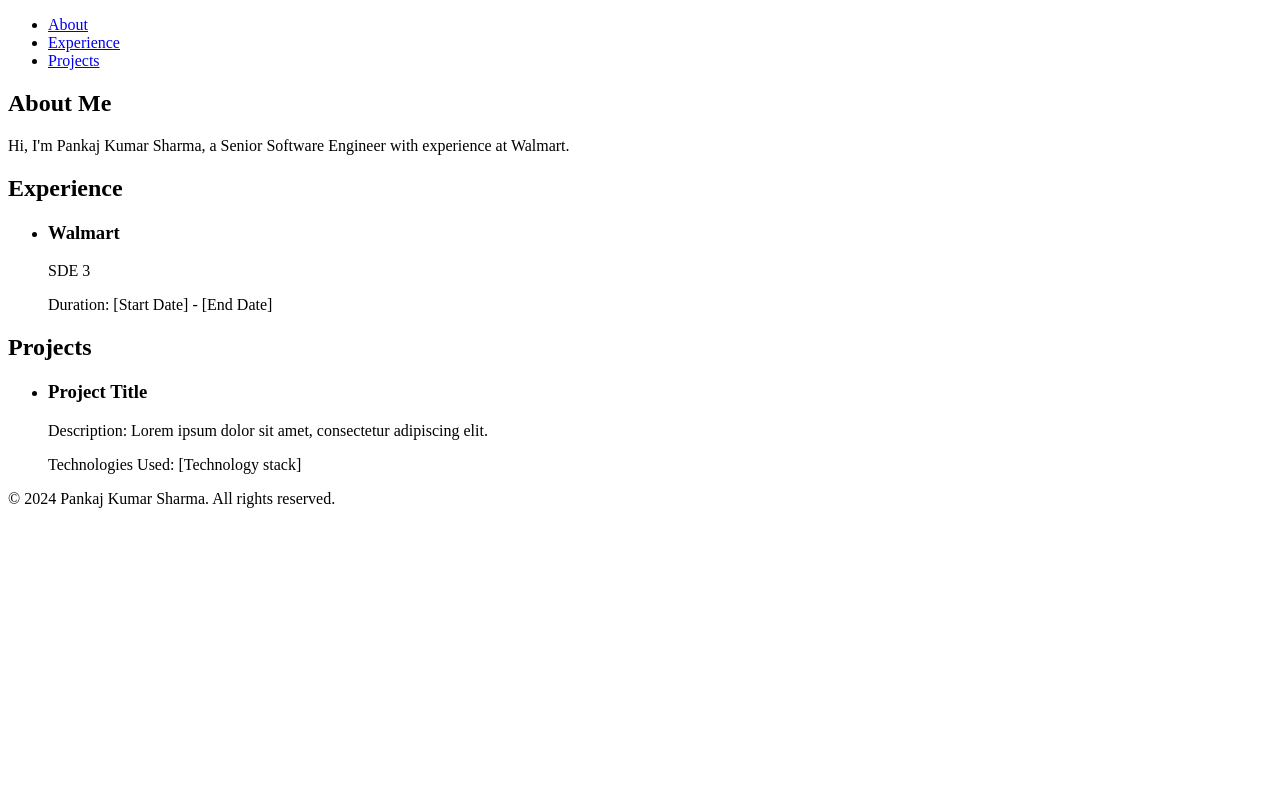
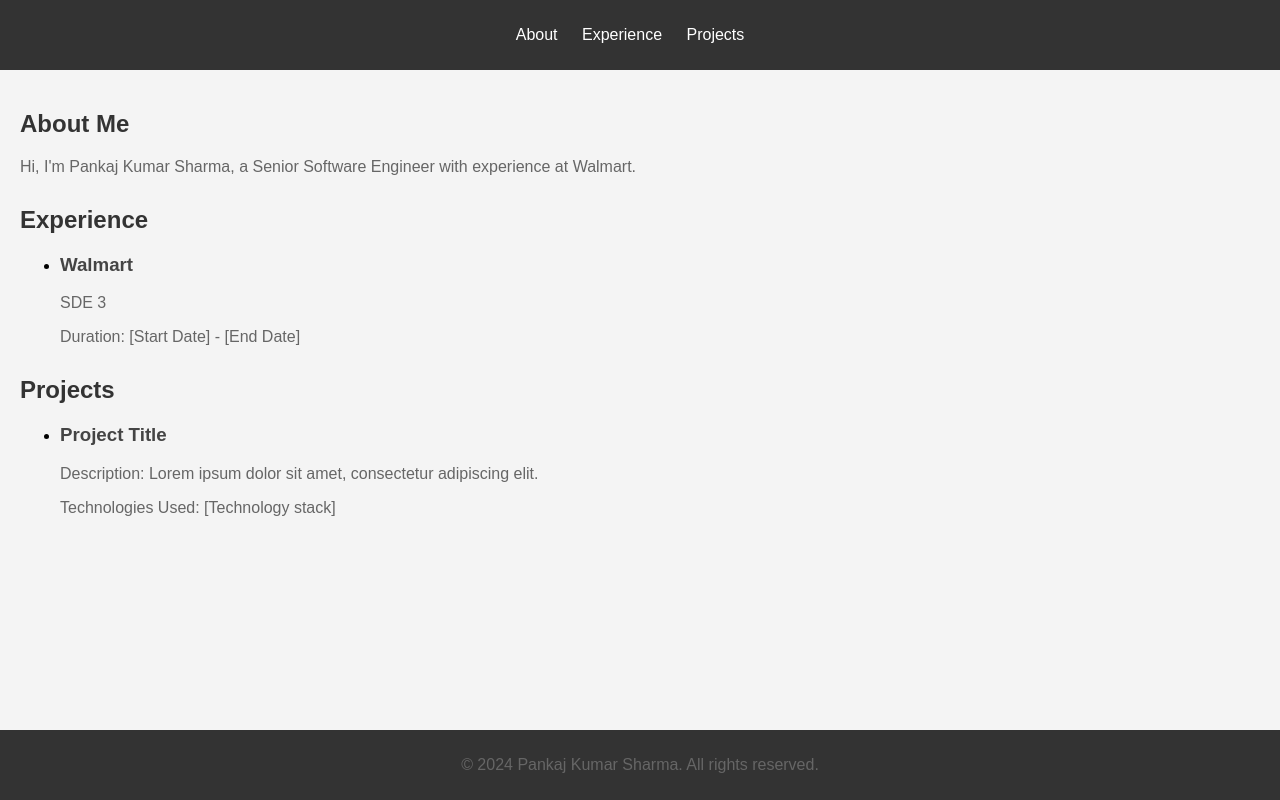
Before and after one commit to puser123/puser123.github.io, a plain HTML site: page index.html in a window 1280 px wide. Drawn offline with Linux system fonts and the light colour scheme.

Commit message:
Update index.html

```diff
--- a/index.html
+++ b/index.html
@@ -6,7 +6,64 @@
     <meta name="viewport" content="width=device-width, initial-scale=1.0">
     <title>Pankaj Kumar Sharma - Senior Software Engineer</title>
     <style>
-        /* Add your CSS styles here */
+        body {
+            font-family: Arial, sans-serif;
+            margin: 0;
+            padding: 0;
+            background-color: #f4f4f4;
+        }
+
+        header {
+            background-color: #333;
+            color: #fff;
+            padding: 10px 0;
+            text-align: center;
+        }
+
+        nav ul {
+            list-style-type: none;
+            padding: 0;
+        }
+
+        nav ul li {
+            display: inline;
+            margin-right: 20px;
+        }
+
+        nav ul li a {
+            text-decoration: none;
+            color: #fff;
+        }
+
+        main {
+            padding: 20px;
+        }
+
+        section {
+            margin-bottom: 30px;
+        }
+
+        h2 {
+            color: #333;
+        }
+
+        h3 {
+            color: #444;
+        }
+
+        p {
+            color: #666;
+        }
+
+        footer {
+            background-color: #333;
+            color: #fff;
+            text-align: center;
+            padding: 10px 0;
+            position: fixed;
+            bottom: 0;
+            width: 100%;
+        }
     </style>
 </head>
 
```
